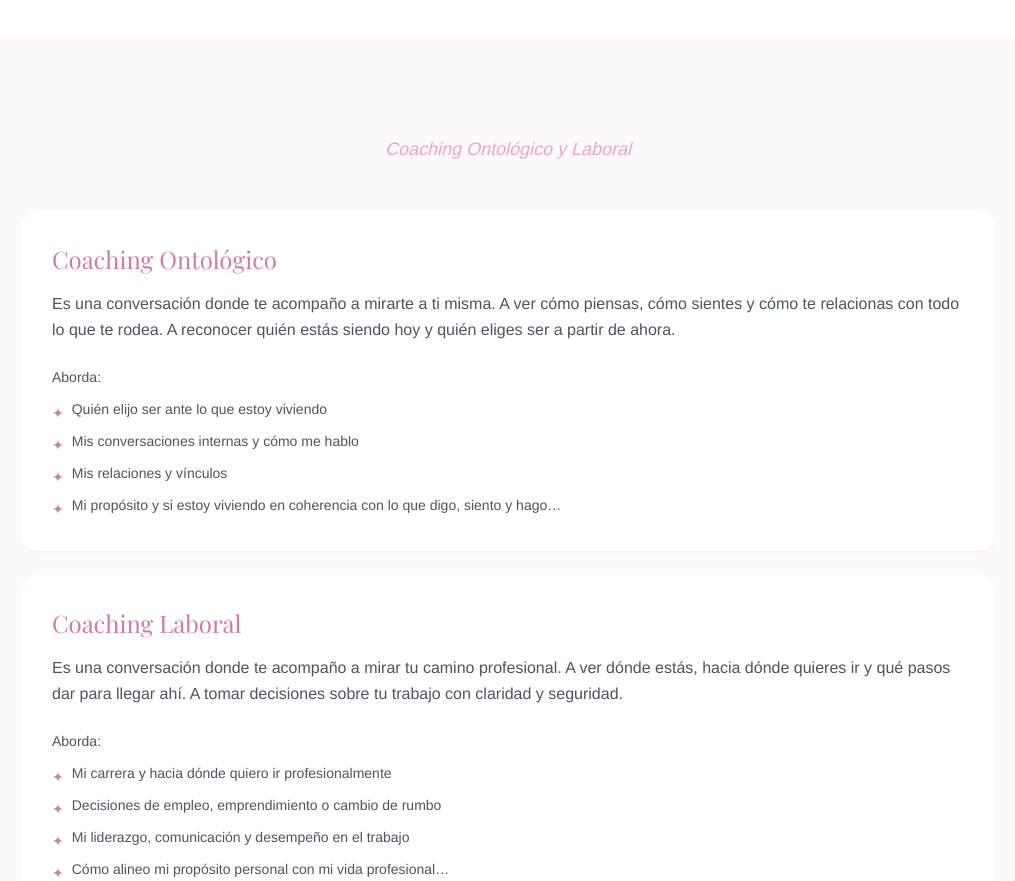
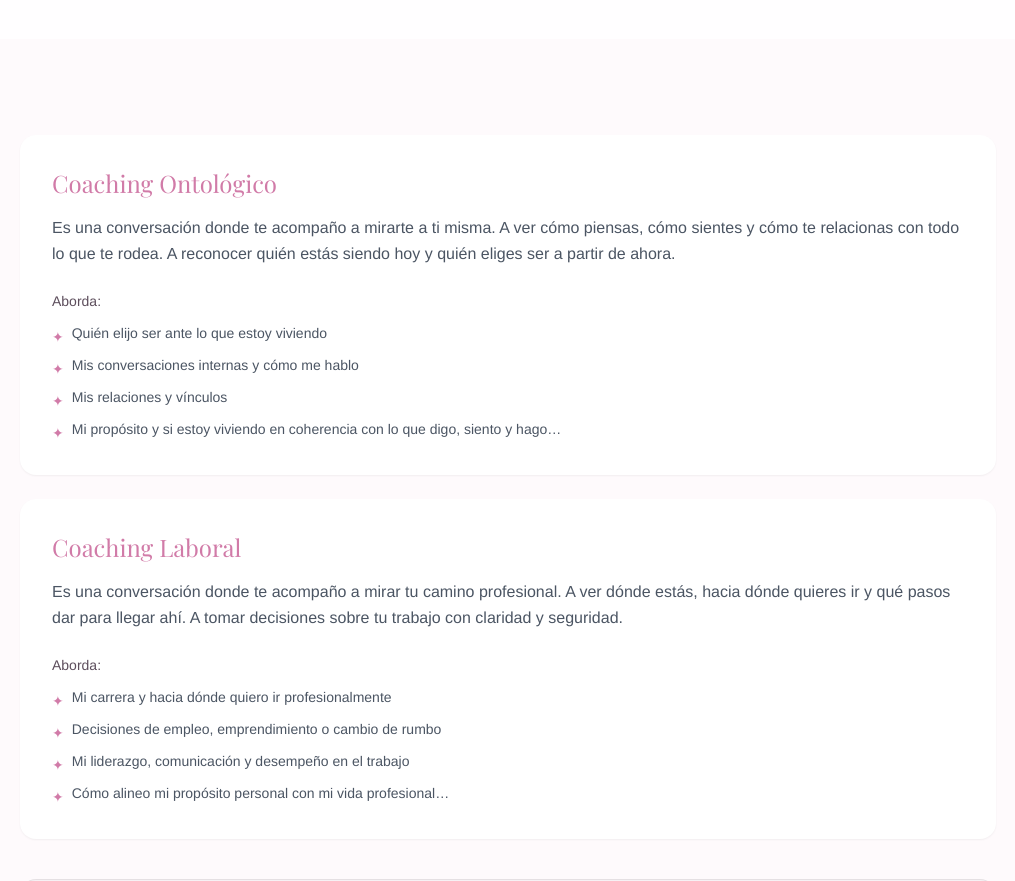
Before and after one commit to Omnix-Solution-Inc/reempoderate, a Next.js app: page / in a window 1280 px wide. Shown: the part 1800-2681 px from the top of the page, without its empty margins (132-1147 px from the left). Built offline with nearby package versions, Linux system fonts and the light colour scheme; no server answers; a web font is replaced by a local one.

Commit message:
Quitar subtitulo 'Coaching Ontologico y Laboral' de la seccion de coaching

```diff
--- a/src/components/landing/CoachingPreview.tsx
+++ b/src/components/landing/CoachingPreview.tsx
@@ -2,10 +2,6 @@ export function CoachingPreview() {
   return (
     <section id="coaching" className="py-24 bg-cream">
       <div className="max-w-5xl mx-auto px-6">
-        <div className="text-center mb-12">
-          <p className="text-terracotta italic text-lg mb-3">Coaching Ontológico y Laboral</p>
-        </div>
-
         {/* Coaching Ontológico */}
         <div className="bg-white rounded-2xl p-8 shadow-sm mb-6">
           <h3 className="font-playfair text-2xl text-bloom-deep mb-4">Coaching Ontológico</h3>
```
